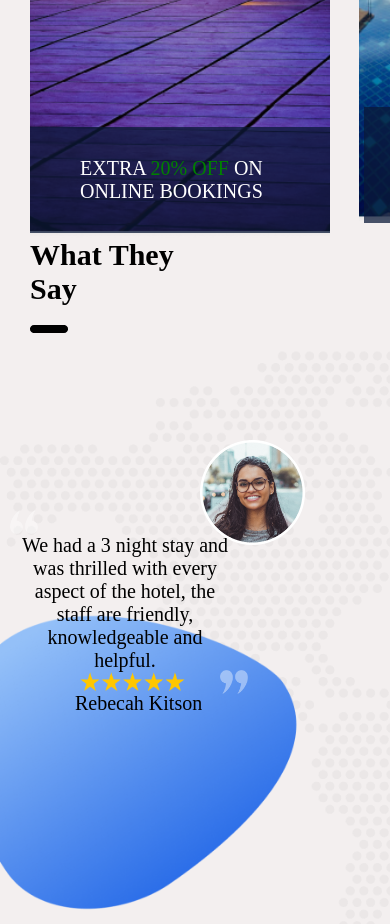
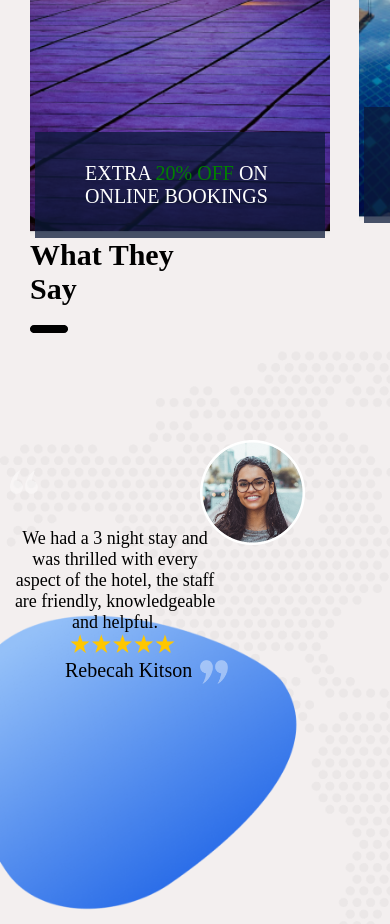
Before and after one commit to officialdevking/Tunz-Hotel, a plain HTML site: page index.html in a window 390 px wide. Shown: the part 2640-3564 px from the top of the page. Drawn offline with Linux system fonts and the light colour scheme.

Commit message:
added some styling

```diff
--- a/css folder/style.css
+++ b/css folder/style.css
@@ -238,7 +238,7 @@ section{
  display: flex;
  align-items: center;
  width: 100%;
- margin: 5px 0;
+ margin: 0 5px;
  padding: 20px 0;
  justify-content: space-between;
  background-color: rgba(10, 25, 56, 0.74);
@@ -495,6 +495,9 @@ footer h1{
   top: 50px;
   left: 450px;
  }
+ .image-1-write-up-1{
+  margin: 0 5px;
+ }
  #resort{
   margin-top: 100px;
  }
@@ -604,26 +607,26 @@ footer h1{
  }
  .left{
   width: 4%;
-  top: 150px;
+  top: 130px;
  }
  .para{
-  font-size: 20px;
-  top: 60px;
-  left: 20px;
+  font-size: 18px;
+  top: 55px;
+  left: 10px;
  }
  .star{
   width: 15%;
-  left: 85px;
-  top: 70px;
+  left: 70px;
+  top: 60px;
  }
  .para-2{
-  left: 80px;
-  top: 70px;
+  left: 70px;
+  top: 60px;
  }
  .right{
   width: 4%;
-  top: 350px;
-  left: 220px;
+  top: 320px;
+  left: 210px;
  }
  .ellipse{
   width: 300px;
@@ -665,26 +668,26 @@ footer h1{
  }
  .left{
   width: 4%;
-  top: 170px;
+  top: 130px;
  }
  .para{
-  font-size: 20px;
-  top: 85px;
-  left: 20px;
+  font-size: 18px;
+  top: 79px;
+  left: 10px;
  }
  .star{
   width: 15%;
-  left: 80px;
-  top: 85px;
+  left: 70px;
+  top: 80px;
  }
  .para-2{
-  left: 75px;
+  left: 65px;
   top: 80px;
  }
  .right{
   width: 4%;
-  top: 330px;
-  left: 220px;
+  top: 320px;
+  left: 200px;
  }
  .ellipse{
   width: 300px;
```
